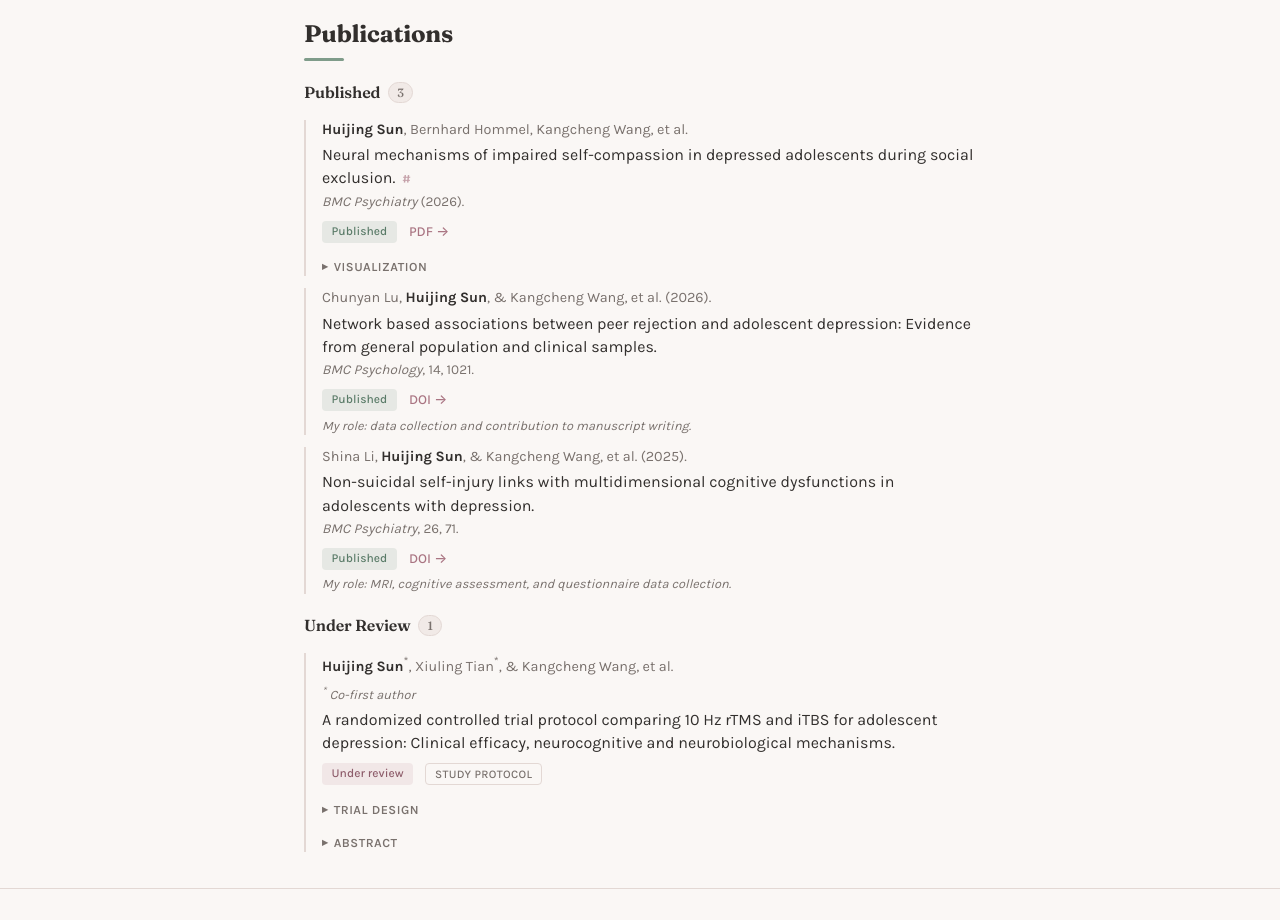
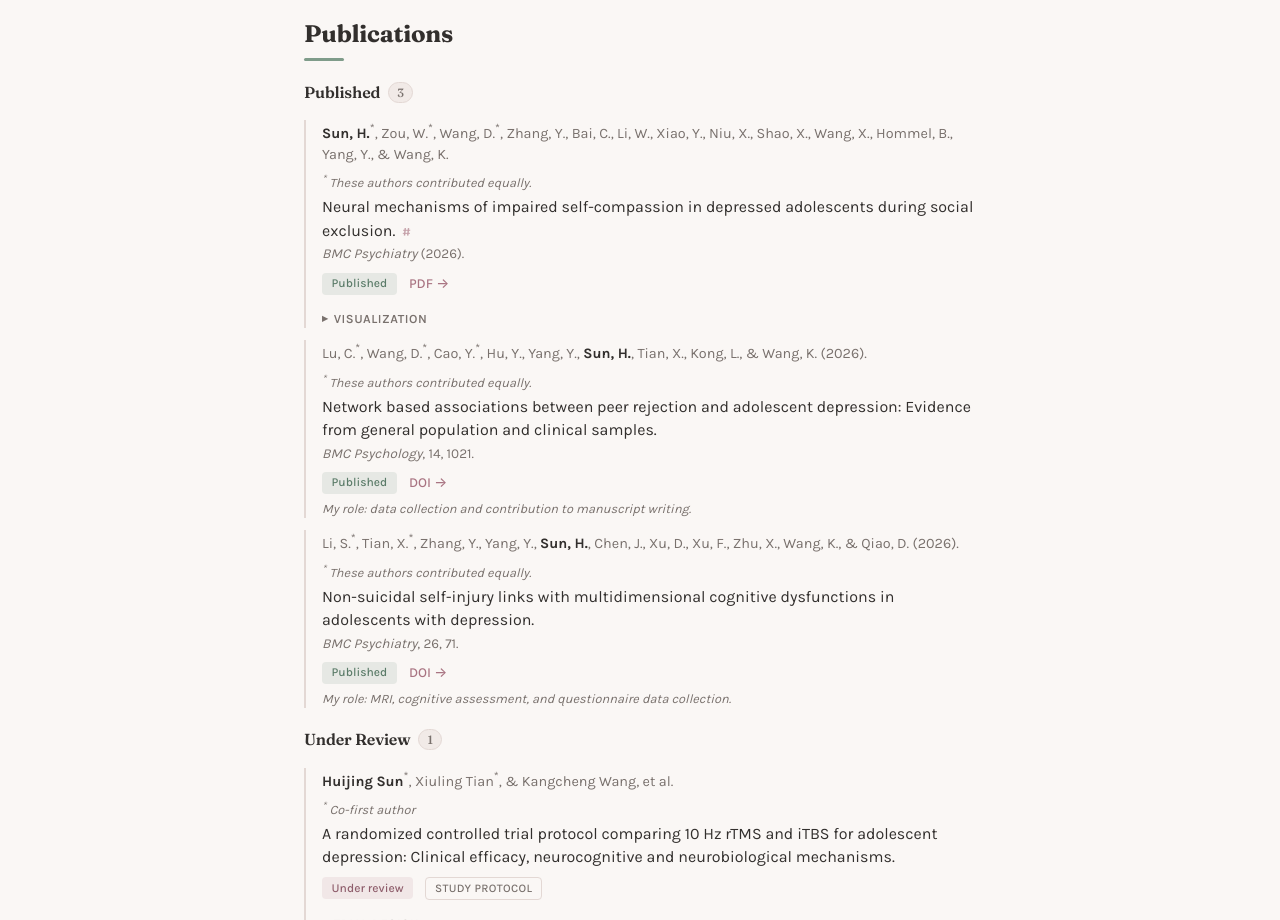
Before and after one commit to SunnyBeaO1/SunnyBeaO1.github.io, a plain HTML site: page index.html in a window 1280 px wide. Shown: the part 1160-2080 px from the top of the page. Drawn offline with Linux system fonts and the light colour scheme.

Commit message:
List all authors of published papers

```diff
--- a/index.html
+++ b/index.html
@@ -161,9 +161,11 @@
           <ol class="pub-list">
             <li class="pub-item">
               <span class="pub-authors">
-                <span class="me">Huijing Sun</span>, Bernhard Hommel,
-                Kangcheng Wang, et al.
+                <span class="me">Sun, H.</span><sup>*</sup>, Zou, W.<sup>*</sup>,
+                Wang, D.<sup>*</sup>, Zhang, Y., Bai, C., Li, W., Xiao, Y.,
+                Niu, X., Shao, X., Wang, X., Hommel, B., Yang, Y., &amp; Wang, K.
               </span>
+              <span class="pub-contrib"><sup>*</sup> These authors contributed equally.</span>
               <span class="pub-title">
                 Neural mechanisms of impaired self-compassion in depressed
                 adolescents during social exclusion.
@@ -337,9 +339,11 @@
             </li>
             <li class="pub-item">
               <span class="pub-authors">
-                Chunyan Lu, <span class="me">Huijing Sun</span>,
-                &amp; Kangcheng Wang, et al. (2026).
+                Lu, C.<sup>*</sup>, Wang, D.<sup>*</sup>, Cao, Y.<sup>*</sup>,
+                Hu, Y., Yang, Y., <span class="me">Sun, H.</span>, Tian, X.,
+                Kong, L., &amp; Wang, K. (2026).
               </span>
+              <span class="pub-contrib"><sup>*</sup> These authors contributed equally.</span>
               <span class="pub-title">
                 Network based associations between peer rejection and adolescent
                 depression: Evidence from general population and clinical samples.
@@ -355,9 +359,11 @@
             </li>
             <li class="pub-item">
               <span class="pub-authors">
-                Shina Li, <span class="me">Huijing Sun</span>,
-                &amp; Kangcheng Wang, et al. (2025).
+                Li, S.<sup>*</sup>, Tian, X.<sup>*</sup>, Zhang, Y., Yang, Y.,
+                <span class="me">Sun, H.</span>, Chen, J., Xu, D., Xu, F.,
+                Zhu, X., Wang, K., &amp; Qiao, D. (2026).
               </span>
+              <span class="pub-contrib"><sup>*</sup> These authors contributed equally.</span>
               <span class="pub-title">
                 Non-suicidal self-injury links with multidimensional cognitive
                 dysfunctions in adolescents with depression.
```
